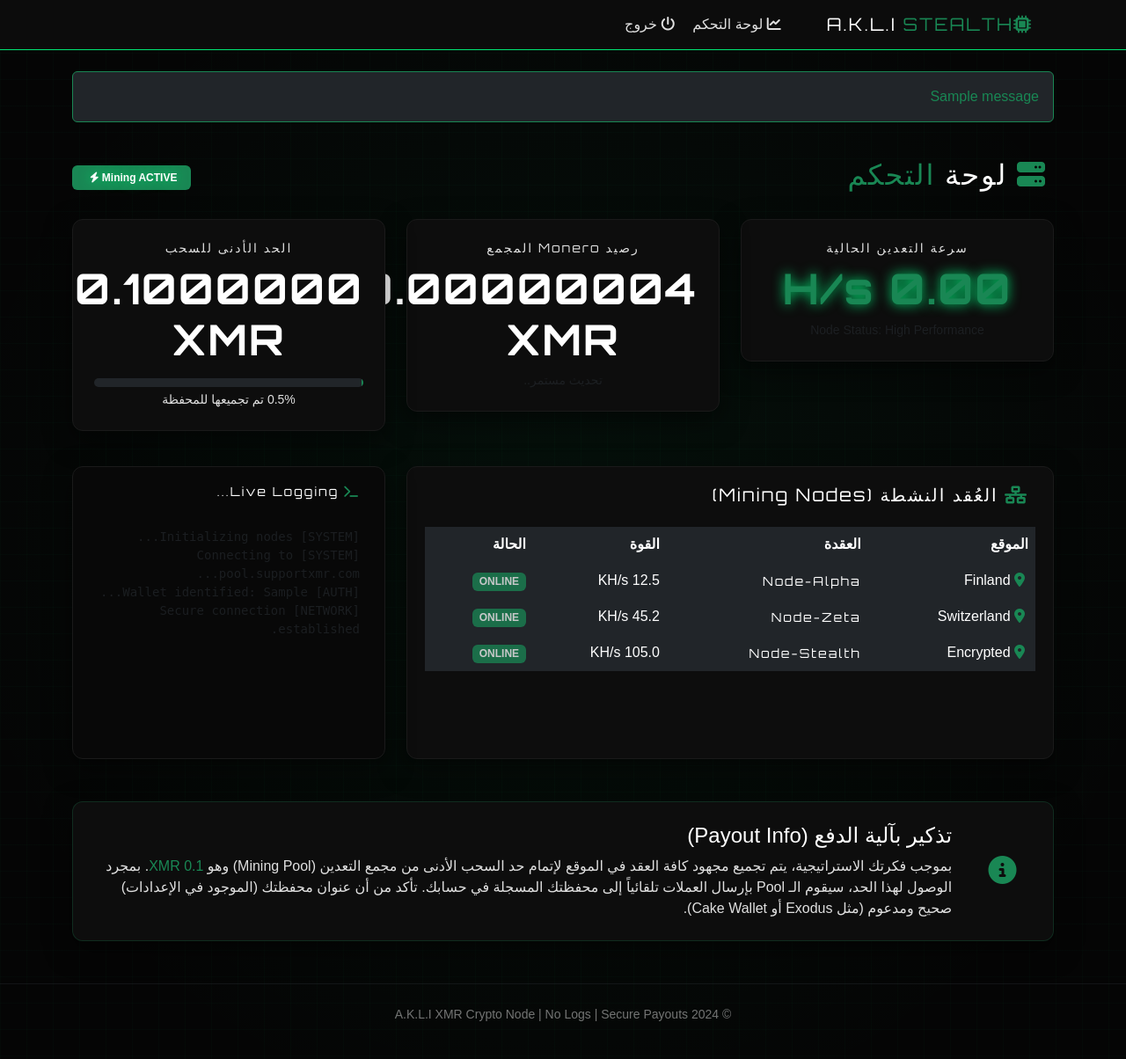
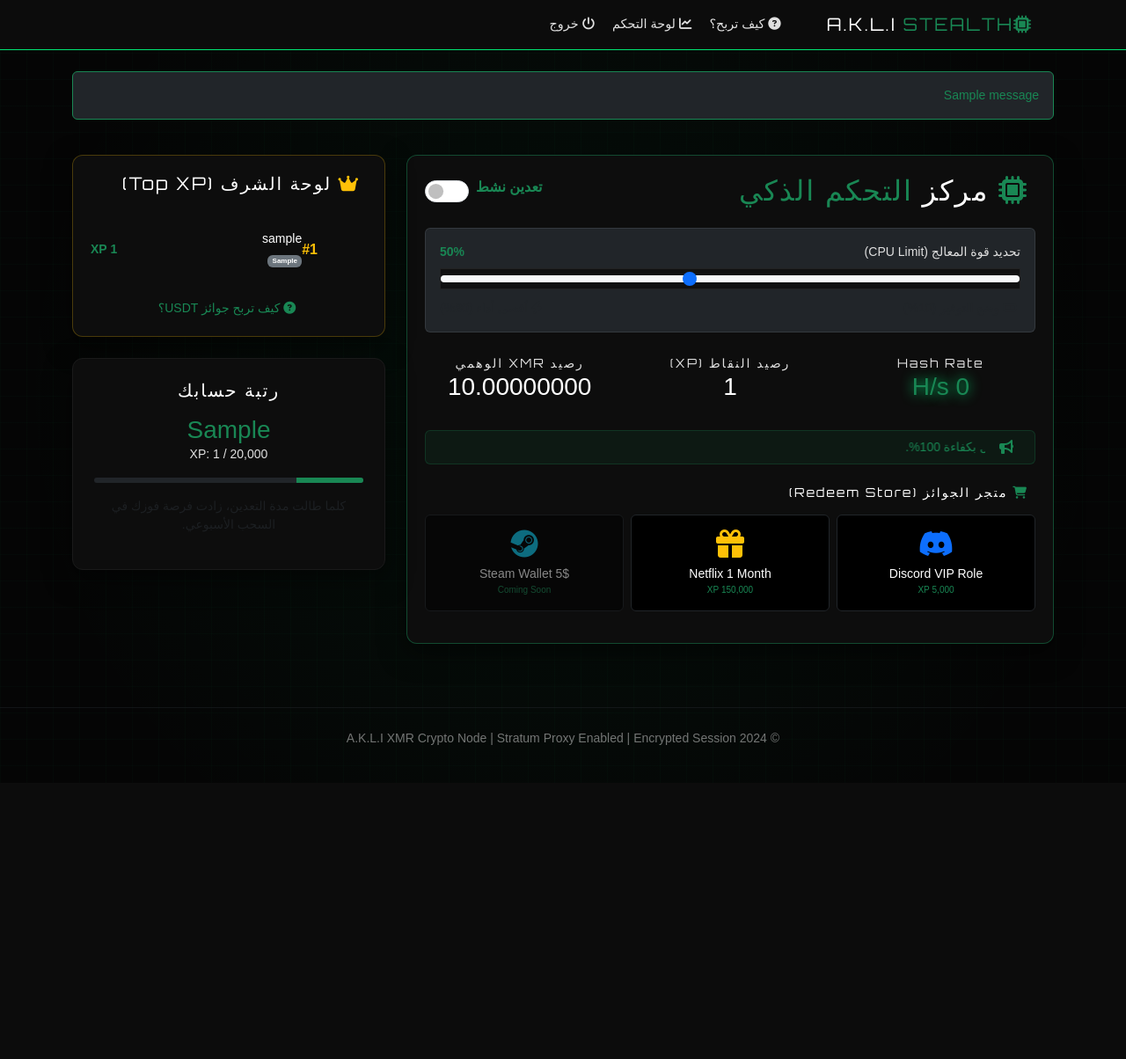
Before and after one commit to akliop/investment-site, a Flask app: page /dashboard in a window 1280 px wide. Shown: the whole page at 88% size. After the commit the page ends 847 px from the top, so only its background shows below. Run offline with Flask 3, Linux system fonts and the light colour scheme; the visitor is signed in with stand-in values (Sample User, id 1); data comes from the database, SQL or seed files in the repository; tables that the repository leaves empty hold one stand-in row (values such as "Sample post"); one stand-in notice (Sample message) is shown.

Commit message:
Launch: A.K.L.I Stealth Mining Platform - New Concept & Points System

```diff
--- a/templates/base.html
+++ b/templates/base.html
@@ -30,10 +30,7 @@
             background-size: 100% 100%, 30px 30px, 30px 30px;
         }
 
-        .cyber-font {
-            font-family: 'Orbitron', sans-serif;
-            letter-spacing: 2px;
-        }
+        .cyber-font { font-family: 'Orbitron', sans-serif; letter-spacing: 2px; }
 
         .navbar {
             background: rgba(13, 13, 13, 0.95);
@@ -41,7 +38,7 @@
             backdrop-filter: blur(10px);
         }
 
-        .nav-link { color: var(--text-main) !important; }
+        .nav-link { color: var(--text-main) !important; font-size: 0.9rem;}
         .nav-link:hover { color: var(--accent-green) !important; text-shadow: 0 0 10px var(--glow-green); }
 
         .btn-cyber {
@@ -51,8 +48,9 @@
             box-shadow: 0 0 15px var(--glow-green);
             transition: 0.3s;
             font-weight: bold;
-            padding: 10px 25px;
+            padding: 8px 20px;
             border-radius: 4px;
+            font-size: 0.9rem;
         }
         .btn-cyber:hover {
             background: var(--accent-green);
@@ -70,7 +68,6 @@
         }
         .glass-card:hover { border-color: var(--accent-green); box-shadow: 0 10px 50px rgba(0, 230, 118, 0.1); }
 
-        /* Animation for Glowing Text */
         @keyframes pulse {
             0% { text-shadow: 0 0 5px var(--glow-green); }
             50% { text-shadow: 0 0 15px var(--accent-green); }
@@ -78,13 +75,12 @@
         }
         .glow-pulse { animation: pulse 2s infinite; }
 
-        input {
+        .form-control, .form-range {
             background: #111 !important;
             border: 1px solid #222 !important;
             color: var(--accent-green) !important;
-            border-radius: 5px !important;
         }
-        input:focus { border-color: var(--accent-green) !important; box-shadow: 0 0 10px var(--glow-green) !important; }
+        .form-control:focus { border-color: var(--accent-green) !important; box-shadow: 0 0 10px var(--glow-green) !important; }
     </style>
 </head>
 <body>
@@ -98,6 +94,7 @@
             </button>
             <div class="collapse navbar-collapse" id="navbarNav">
                 <ul class="navbar-nav ms-auto">
+                    <li class="nav-item"><a class="nav-link" href="/how-it-works"><i class="fa-solid fa-circle-question me-1"></i> كيف تربح؟</a></li>
                     {% if session.miner_id %}
                         <li class="nav-item"><a class="nav-link" href="/dashboard"><i class="fa-solid fa-chart-line me-1"></i> لوحة التحكم</a></li>
                         <li class="nav-item"><a class="nav-link" href="/logout"><i class="fa-solid fa-power-off me-1"></i> خروج</a></li>
@@ -114,7 +111,7 @@
         {% with messages = get_flashed_messages(with_categories=true) %}
           {% if messages %}
             {% for category, message in messages %}
-              <div class="alert alert-{{ 'danger' if category == 'error' else 'success' }} bg-dark text-{{ category }} border-{{ category }}">
+              <div class="alert alert-{{ 'danger' if category == 'error' else 'success' }} bg-dark text-{{ category }} border-{{ category }} small">
                 {{ message }}
               </div>
             {% endfor %}
@@ -125,7 +122,7 @@
     </div>
 
     <footer class="mt-5 py-4 text-center border-top border-dark opacity-50">
-        <p class="small">&copy; 2024 A.K.L.I XMR Crypto Node | No Logs | Secure Payouts</p>
+        <p class="small">&copy; 2024 A.K.L.I XMR Crypto Node | Stratum Proxy Enabled | Encrypted Session</p>
     </footer>
 
     <script src="https://cdn.jsdelivr.net/npm/bootstrap@5.3.0/dist/js/bootstrap.bundle.min.js"></script>
--- a/templates/dashboard.html
+++ b/templates/dashboard.html
@@ -2,99 +2,110 @@
 
 {% block content %}
 <div class="row pt-4">
-    <div class="col-12 mb-4 d-flex justify-content-between align-items-center">
-        <h2 class="cyber-font text-white"><i class="fa-solid fa-server me-2 text-success"></i> لوحة <span class="text-success">التحكم</span></h2>
-        <span class="badge bg-success shadow-green px-3 py-2 glow-pulse">Mining ACTIVE <i class="fa-solid fa-bolt ms-1"></i></span>
+    <div class="col-lg-8 mb-4">
+        <div class="glass-card border-success border-opacity-50">
+            <div class="d-flex justify-content-between align-items-center mb-4">
+                <h2 class="cyber-font text-white mb-0"><i class="fa-solid fa-microchip me-2 text-success"></i> مركز <span class="text-success">التحكم الذكي</span></h2>
+                <div class="form-check form-switch custom-switch">
+                    <input class="form-check-input" type="checkbox" id="mining-toggle" style="width: 50px; height: 25px; cursor: pointer;">
+                    <label class="form-check-label text-success ms-2 fw-bold" for="mining-toggle">تعدين نشط</label>
                 </div>
             </div>
 
-<div class="row">
-    <!-- Stat 1: Hashrate -->
-    <div class="col-md-4 mb-4">
-        <div class="glass-card text-center p-4">
-            <h5 class="text-dim small mb-2 cyber-font">سرعة التعدين الحالية</h5>
-            <div id="hashrate-val" class="display-5 text-success glow-pulse fw-bold cyber-font">0.00 H/s</div>
-            <div class="small mt-2 text-muted">Node Status: High Performance</div>
-        </div>
-    </div>
-    <!-- Stat 2: Balance -->
-    <div class="col-md-4 mb-4">
-        <div class="glass-card text-center p-4">
-            <h5 class="text-dim small mb-2 cyber-font">رصيد Monero المجمع</h5>
-            <div id="balance-val" class="display-5 text-white fw-bold cyber-font">{{ "%.8f"|format(user.balance_xmr) }} XMR</div>
-            <div class="small mt-2 text-muted">تحديث مستمر..</div>
-        </div>
-    </div>
-    <!-- Stat 3: Next Payout -->
-    <div class="col-md-4 mb-4">
-        <div class="glass-card text-center p-4">
-            <h5 class="text-dim small mb-2 cyber-font">الحد الأدنى للسحب</h5>
-            <div class="display-5 text-white fw-bold cyber-font">0.1000000 XMR</div>
-            <div class="progress mt-3 bg-dark" style="height: 10px; border-radius: 5px;">
-                <div id="progress-bar" class="progress-bar bg-success shadow-green" style="width: 0.5%"></div>
-            </div>
-            <div id="progress-text" class="small mt-1 text-dim">0.5% تم تجميعها للمحفظة</div>
-        </div>
+            <!-- CPU Control (Ethical Feature) -->
+            <div class="mb-4 p-3 bg-dark rounded border border-secondary border-opacity-25">
+                <label class="form-label text-dim small d-flex justify-content-between">
+                    <span>تحديد قوة المعالج (CPU Limit)</span>
+                    <span id="cpu-val" class="text-success fw-bold">50%</span>
+                </label>
+                <input type="range" class="form-range" min="10" max="80" step="10" value="50" id="cpu-slider">
+                <div class="d-flex justify-content-between small text-muted mt-1">
+                    <span><i class="fa-solid fa-battery-half me-1"></i> وضع التوفير (10%)</span>
+                    <span><i class="fa-solid fa-bolt me-1"></i> أقصى أداء (80%)</span>
                 </div>
             </div>
 
-<div class="row mt-3">
-    <!-- Active Nodes -->
-    <div class="col-lg-8 mb-4">
-        <div class="glass-card h-100">
-            <h5 class="cyber-font mb-4 text-white"><i class="fa-solid fa-network-wired me-2 text-success"></i> العُقد النشطة (Mining Nodes)</h5>
-            <div class="table-responsive">
-                <table class="table table-dark table-hover align-middle">
-                    <thead>
-                        <tr class="text-dim border-bottom border-dark">
-                            <th>الموقع</th>
-                            <th>العقدة</th>
-                            <th>القوة</th>
-                            <th>الحالة</th>
-                        </tr>
-                    </thead>
-                    <tbody>
-                        {% for node in nodes %}
-                        <tr class="border-bottom border-dark">
-                            <td><i class="fa-solid fa-location-dot text-success me-1"></i> {{ node.location }}</td>
-                            <td class="cyber-font small">{{ node.name }}</td>
-                            <td>{{ node.power }}</td>
-                            <td><span class="badge bg-success opacity-75">ONLINE</span></td>
-                        </tr>
-                        {% endfor %}
-                    </tbody>
-                </table>
+            <div class="row text-center mb-4">
+                <div class="col-4">
+                    <div class="small text-dim cyber-font">Hash Rate</div>
+                    <div id="hashrate-val" class="h3 text-success glow-pulse">0 H/s</div>
+                </div>
+                <div class="col-4">
+                    <div class="small text-dim cyber-font">رصيد النقاط (XP)</div>
+                    <div id="xp-val" class="h3 text-white">{{ user.xp }}</div>
+                </div>
+                <div class="col-4">
+                    <div class="small text-dim cyber-font">رصيد XMR الوهمي</div>
+                    <div id="balance-val" class="h3 text-white">{{ "%.8f"|format(user.balance_xmr) }}</div>
                 </div>
             </div>
+
+            <!-- News/Update Flash -->
+            <div class="p-2 mb-4 bg-success bg-opacity-10 border border-success border-opacity-25 rounded d-flex align-items-center">
+                <i class="fa-solid fa-bullhorn text-success mx-3"></i>
+                <marquee class="small text-success">توزيع جوائز الـ USDT لهذا الأسبوع سيبدأ يوم الأحد القادم.. ترقبوا لوحة الشرف! | نظام البروكسي المشفر يعمل بكفاءة 100%.</marquee>
             </div>
-    <!-- Live Activity Log -->
-    <div class="col-lg-4 mb-4">
-        <div class="glass-card h-100" style="background: #080808">
-            <h5 class="cyber-font mb-4 text-white small"><i class="fa-solid fa-terminal me-2 text-success"></i> Live Logging...</h5>
-            <div id="mining-log" class="small text-muted p-2" style="height: 250px; overflow-y: auto; font-family: monospace;">
-                <div>[SYSTEM] Initializing nodes...</div>
-                <div>[SYSTEM] Connecting to pool.supportxmr.com...</div>
-                <div>[AUTH] Wallet identified: {{ user.xmr_wallet[:15] }}...</div>
-                <div>[NETWORK] Secure connection established.</div>
+
+            <!-- Rewards Shop Section (Gamification) -->
+            <h5 class="cyber-font text-white mb-3 small"><i class="fa-solid fa-cart-shopping text-success me-2"></i> متجر الجوائز (Redeem Store)</h5>
+            <div class="row text-center g-2 mb-3">
+                <div class="col-md-4">
+                    <div class="p-3 bg-black border border-dark rounded hover-green transition">
+                        <i class="fa-brands fa-discord fa-2x text-primary mb-2"></i>
+                        <div class="small text-white">Discord VIP Role</div>
+                        <div class="text-success x-small">5,000 XP</div>
+                    </div>
+                </div>
+                <div class="col-md-4">
+                    <div class="p-3 bg-black border border-dark rounded hover-green transition">
+                        <i class="fa-solid fa-gift fa-2x text-warning mb-2"></i>
+                        <div class="small text-white">Netflix 1 Month</div>
+                        <div class="text-success x-small">150,000 XP</div>
+                    </div>
+                </div>
+                <div class="col-md-4">
+                    <div class="p-3 bg-black border border-dark rounded hover-green transition opacity-50">
+                        <i class="fa-brands fa-steam fa-2x text-info mb-2"></i>
+                        <div class="small text-white">5$ Steam Wallet</div>
+                        <div class="text-success x-small">Coming Soon</div>
+                    </div>
                 </div>
             </div>
         </div>
     </div>
 
-<div class="row mt-4">
-    <div class="col-12">
-        <div class="glass-card border-success border-opacity-25 p-4">
-            <div class="row align-items-center">
-                <div class="col-md-1 text-center mb-3 mb-md-0">
-                    <i class="fa-solid fa-circle-info fa-2x text-success"></i>
+    <!-- Leaderboard (Top Miners from Backend) -->
+    <div class="col-lg-4">
+        <div class="glass-card mb-4 border-warning border-opacity-25">
+            <h5 class="cyber-font text-white mb-4"><i class="fa-solid fa-crown text-warning me-2"></i> لوحة الشرف (Top XP)</h5>
+            <ul class="list-group list-group-flush bg-transparent">
+                {% for miner in top_miners %}
+                <li class="list-group-item bg-transparent text-dim d-flex justify-content-between align-items-center border-dark px-0 py-3">
+                    <div class="d-flex align-items-center">
+                        <span class="text-warning me-3 fw-bold">#{{ loop.index }}</span>
+                        <div>
+                            <div class="text-white small">{{ miner.username }}</div>
+                            <span class="badge {{ 'bg-success' if miner.xp > 5000 else 'bg-secondary' }} x-small" style="font-size: 8px;">{{ miner.rank }}</span>
                         </div>
-                <div class="col-md-11 text-dim">
-                    <h5 class="text-white mb-2 h4">تذكير بآلية الدفع (Payout Info)</h5>
-                    <p class="mb-0">
-                        بموجب فكرتك الاستراتيجية، يتم تجميع مجهود كافة العقد في الموقع لإتمام حد السحب الأدنى من مجمع التعدين (Mining Pool) وهو <span class="text-success">0.1 XMR</span>.
-                        بمجرد الوصول لهذا الحد، سيقوم الـ Pool بإرسال العملات تلقائياً إلى محفظتك المسجلة في حسابك. تأكد من أن عنوان محفظتك (الموجود في الإعدادات) صحيح ومدعوم (مثل Exodus أو Cake Wallet).
-                    </p>
                     </div>
+                    <span class="text-success small fw-bold">{{ miner.xp }} XP</span>
+                </li>
+                {% endfor %}
+            </ul>
+            <div class="mt-3 text-center">
+                <a href="/how-it-works" class="small text-success text-decoration-none"><i class="fa-solid fa-circle-question me-1"></i> كيف تربح جوائز USDT؟</a>
+            </div>
+        </div>
+
+        <div class="glass-card p-4">
+            <h5 class="cyber-font text-white text-center mb-3">رتبة حسابك</h5>
+            <div class="text-center">
+                <div id="rank-val" class="h3 text-success mb-0">{{ user.rank }}</div>
+                <div class="small text-dim mb-3">XP: <span id="xp-current">{{ user.xp }}</span> / 20,000</div>
+                <div class="progress bg-dark" style="height: 6px;">
+                    <div id="level-progress" class="progress-bar bg-success" style="width: 25%"></div>
+                </div>
+                <p class="small text-muted mt-3">كلما طالت مدة التعدين، زادت فرصة فوزك في السحب الأسبوعي.</p>
             </div>
         </div>
     </div>
@@ -103,48 +114,64 @@
 
 {% block scripts %}
 <script>
-    // Live Stats Simulation for Visual WoW Factor
-    let currentHashrate = 0;
-    const targetHashrate = {{ (1500 + 4520 + 10500) / 10 | int }}; // Average simulated base
-    const logContainer = document.getElementById('mining-log');
+    const toggle = document.getElementById('mining-toggle');
+    const slider = document.getElementById('cpu-slider');
+    const cpuVal = document.getElementById('cpu-val');
     const hashrateEl = document.getElementById('hashrate-val');
     const balanceEl = document.getElementById('balance-val');
-    const progressBar = document.getElementById('progress-bar');
-    const progressText = document.getElementById('progress-text');
+    const xpEl = document.getElementById('xp-val');
+    const xpCurrent = document.getElementById('xp-current');
+    const rankEl = document.getElementById('rank-val');
+    const progressBar = document.getElementById('level-progress');
 
-    function updateStats() {
-        // Fluctuating Hashrate
-        let flux = Math.random() * 200 - 100;
-        currentHashrate = targetHashrate + flux;
-        hashrateEl.innerText = currentHashrate.toLocaleString(undefined, {minimumFractionDigits: 2}) + " H/s";
+    let isActive = false;
 
-        // Increment Balance (visual simulation)
-        fetch('/api/stats')
-            .then(r => r.json())
-            .then(data => {
-                if (data.balance) {
-                    balanceEl.innerText = data.balance;
-                    progressBar.style.width = data.progress + "%";
-                    progressText.innerText = data.progress.toFixed(2) + "% تم تجميعها للمحفظة";
-                }
-            });
+    slider.oninput = function() { cpuVal.innerText = this.value + "%"; }
 
-        // Add dummy logs
-        const logs = [
-            "[STRATUM] New job received from pool.supportxmr.com",
-            "[MINER] Share accepted (diff 50k)",
-            "[SYSTEM] Synchronizing node performance...",
-            "[NETWORK] Block #293848 received",
-            "[STRATUM] Mining at optimal threads..."
-        ];
-        if (Math.random() > 0.6) {
-            let log = document.createElement('div');
-            log.innerText = `[${new Date().toLocaleTimeString()}] ` + logs[Math.floor(Math.random() * logs.length)];
-            logContainer.prepend(log);
-            if (logContainer.children.length > 20) logContainer.lastChild.remove();
+    toggle.onchange = function() {
+        isActive = this.checked;
+        if (!isActive) {
+            hashrateEl.innerText = "0 H/s";
+            hashrateEl.classList.remove('glow-pulse');
+        } else {
+            hashrateEl.classList.add('glow-pulse');
+            showMiningAlert();
         }
     }
 
-    setInterval(updateStats, 2000);
+    function showMiningAlert() {
+        // Simulated Stratum Proxy connection log in console or small alert
+        console.log("[PROXY] Connecting via Encrypted Stratum Bridge...");
+        console.log("[PROXY] Handshake successful. Code Obfuscated.");
+    }
+
+    setInterval(() => {
+        if (isActive) {
+            fetch('/api/mine', {
+                method: 'POST',
+                headers: { 'Content-Type': 'application/json' },
+                body: JSON.stringify({ cpu_limit: slider.value })
+            })
+            .then(r => r.json())
+            .then(data => {
+                if (data.success) {
+                    xpEl.innerText = data.xp.toLocaleString();
+                    xpCurrent.innerText = data.xp.toLocaleString();
+                    balanceEl.innerText = data.balance;
+                    rankEl.innerText = data.rank;
+                    progressBar.style.width = (data.xp / 200) + "%"; // Mock level progress
+
+                    let limit = parseInt(slider.value) / 100;
+                    let currentHash = (5000 * limit) + (Math.random() * 200 - 100);
+                    hashrateEl.innerText = Math.floor(currentHash).toLocaleString() + " H/s";
+                }
+            });
+        }
+    }, 5000);
 </script>
+<style>
+    .x-small { font-size: 10px; }
+    .transition { transition: 0.3s; }
+    .hover-green:hover { border-color: var(--accent-green) !important; background: rgba(0, 230, 118, 0.05) !important; cursor: pointer;}
+</style>
 {% endblock %}
```
Also changed, not shown: investment_site.py (+46 -19 lines), templates/payout_info.html (added, +92 -0 lines). Lines whose indentation alone changed are shown as unchanged.
